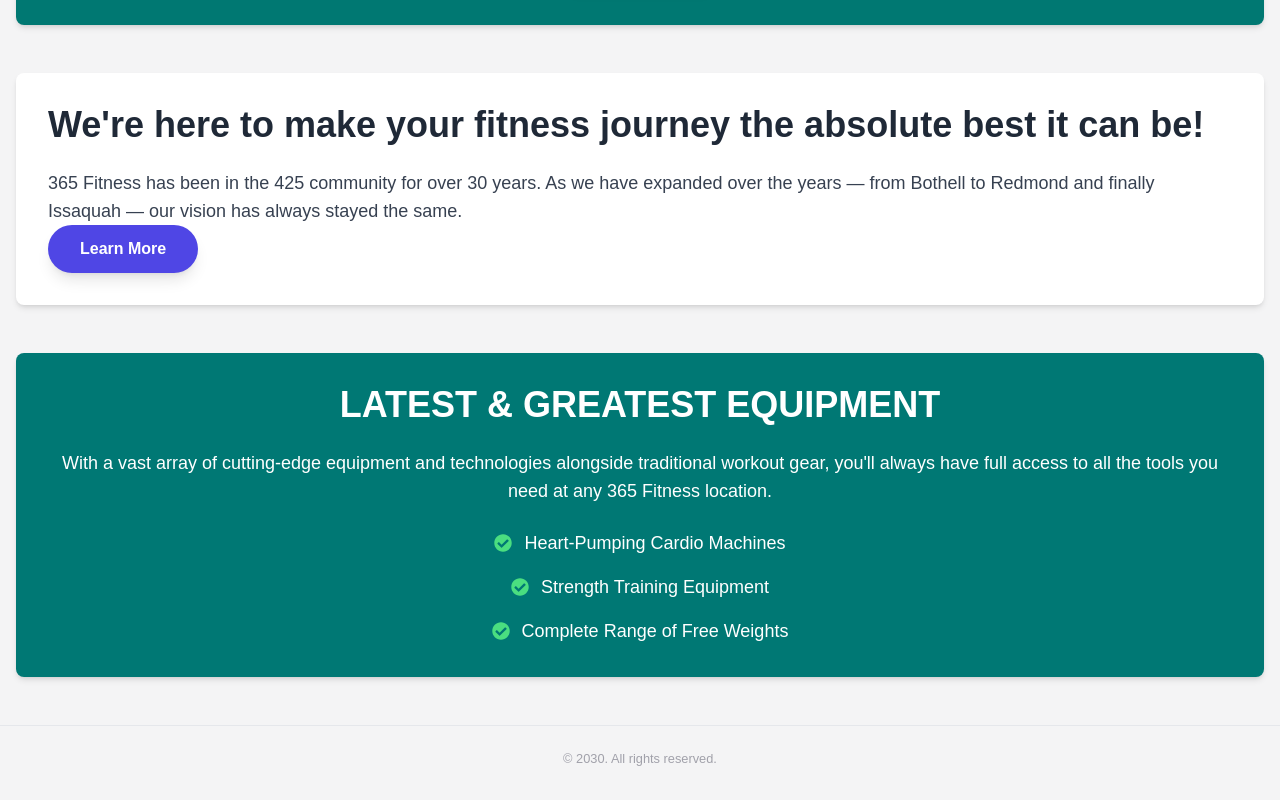
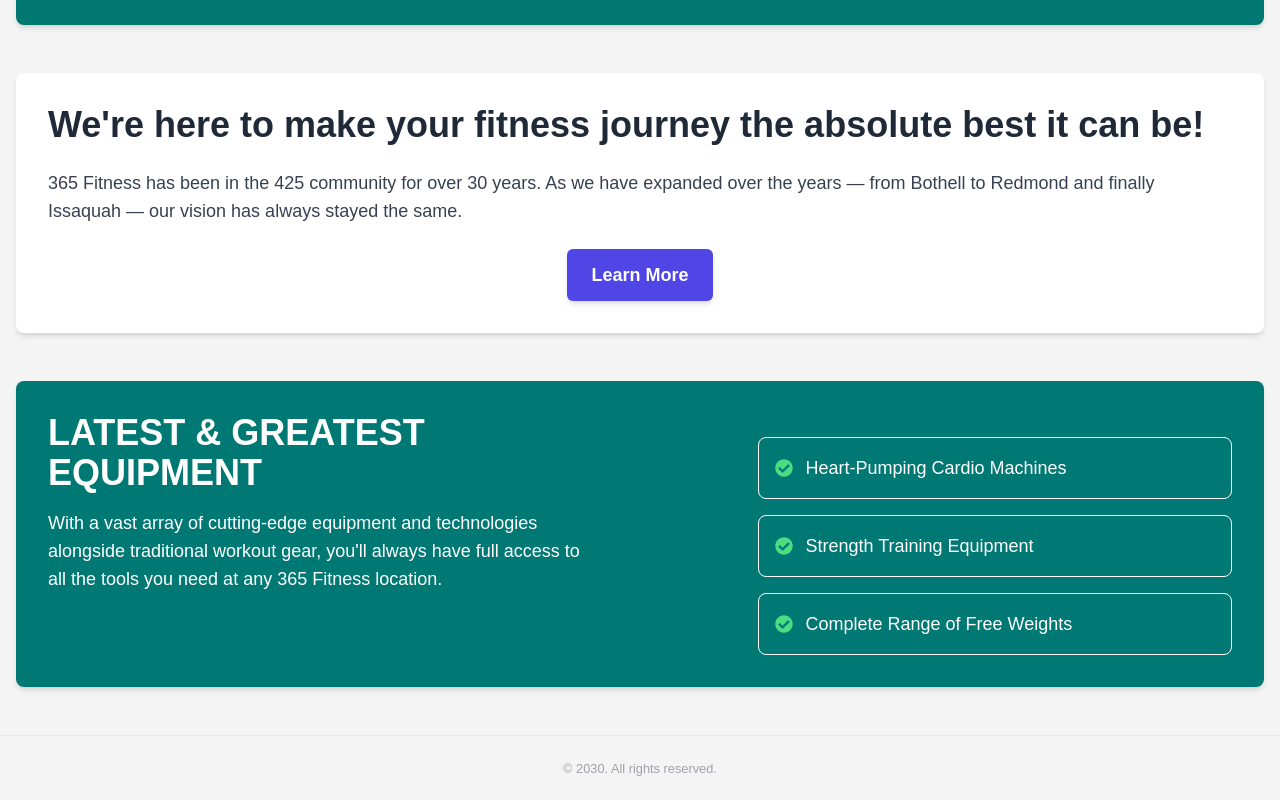
Before and after one commit to rejordon93/gymApp-nextJs, a Next.js app: page / in a window 1280 px wide. Shown: the part 1051-1851 px from the top of the page. Built offline with nearby package versions, Linux system fonts and the light colour scheme.

Commit message:
added navbar to change if login wiht token or not

```diff
--- a/src/app/page.tsx
+++ b/src/app/page.tsx
@@ -53,39 +53,54 @@
             have expanded over the years — from Bothell to Redmond and finally
             Issaquah — our vision has always stayed the same.
           </p>
+          {/* Button wrapper for centering */}
+          <div className="flex justify-center">
             <Link href={"/"}>
-            <button className="px-8 py-3 bg-indigo-600 text-center text-white font-semibold rounded-full shadow-lg hover:bg-indigo-700 transition duration-300">
+              <button className="px-6 py-3 bg-indigo-600 text-white text-lg font-semibold rounded-md shadow-md hover:bg-indigo-700 transition duration-300">
                 Learn More
               </button>
             </Link>
           </div>
+        </div>
 
         {/* Equipment Section */}
-        <div className="md:col-span-2 bg-[#007874] p-8 rounded-lg shadow-md space-y-6">
-          <h1 className="text-4xl font-bold text-white text-center">
+        <div className="md:col-span-2 bg-[#007874] p-8 rounded-lg shadow-md space-y-6 flex flex-col md:flex-row items-start">
+          <div className="md:w-1/2 space-y-4">
+            <h1 className="text-4xl font-bold text-white">
               LATEST & GREATEST EQUIPMENT
             </h1>
-          <p className="text-lg text-white text-center">
+            <p className="text-lg text-white max-w-[90%]">
               With a vast array of cutting-edge equipment and technologies
               alongside traditional workout gear, you'll always have full access
               to all the tools you need at any 365 Fitness location.
             </p>
-          <ul className="list-none space-y-4 text-center">
-            <li className="flex items-center justify-center text-white text-lg">
-              <FaCheckCircle className="text-green-400 mr-3" /> Heart-Pumping
-              Cardio Machines
+          </div>
+
+          {/* Adjusted right section for the list */}
+          <div className="md:w-1/2 flex justify-end">
+            <ul className="list-none space-y-4 w-full max-w-[80%]">
+              <li className="flex items-center text-white text-lg border border-white p-4 rounded-lg w-full transition duration-300 hover:bg-green-500 hover:text-black">
+                <FaCheckCircle className="text-green-400 mr-3" />
+                <span className="flex-1 text-left">
+                  Heart-Pumping Cardio Machines
+                </span>
               </li>
-            <li className="flex items-center justify-center text-white text-lg">
-              <FaCheckCircle className="text-green-400 mr-3" /> Strength
-              Training Equipment
+              <li className="flex items-center text-white text-lg border border-white p-4 rounded-lg w-full transition duration-300 hover:bg-green-500 hover:text-black">
+                <FaCheckCircle className="text-green-400 mr-3" />
+                <span className="flex-1 text-left">
+                  Strength Training Equipment
+                </span>
               </li>
-            <li className="flex items-center justify-center text-white text-lg">
-              <FaCheckCircle className="text-green-400 mr-3" /> Complete Range
-              of Free Weights
+              <li className="flex items-center text-white text-lg border border-white p-4 rounded-lg w-full transition duration-300 hover:bg-green-500 hover:text-black">
+                <FaCheckCircle className="text-green-400 mr-3" />
+                <span className="flex-1 text-left">
+                  Complete Range of Free Weights
+                </span>
               </li>
             </ul>
           </div>
         </div>
       </div>
+    </div>
   );
 }
--- a/src/components/Header.tsx
+++ b/src/components/Header.tsx
@@ -3,8 +3,9 @@
 import { usePathname } from "next/navigation";
 import { FontAwesomeIcon } from "@fortawesome/react-fontawesome";
 import { faDumbbell } from "@fortawesome/free-solid-svg-icons";
+import { useAppContext } from "@/context/context"; // Make sure to import your context
 
-const navLinks = [
+const publicNavLinks = [
   {
     href: "/signup",
     label: "Signup",
@@ -12,6 +13,21 @@
   {
     href: "/login",
     label: "Login",
+  },
+];
+
+const privateNavLinks = [
+  {
+    href: "/profile",
+    label: "Profile",
+  },
+  {
+    href: "/workouts",
+    label: "Workouts",
+  },
+  {
+    href: "/planner",
+    label: "Planner",
   },
   {
     href: "/logout",
@@ -21,6 +37,10 @@
 
 export default function Header() {
   const pathname = usePathname();
+  const { token } = useAppContext(); // Access the token from context
+
+  // Determine which links to display based on the token
+  const navLinks = token ? privateNavLinks : publicNavLinks;
 
   return (
     <header className="flex justify-between items-center py-4 px-7 border-b">
```
Lines whose indentation alone changed are shown as unchanged.
